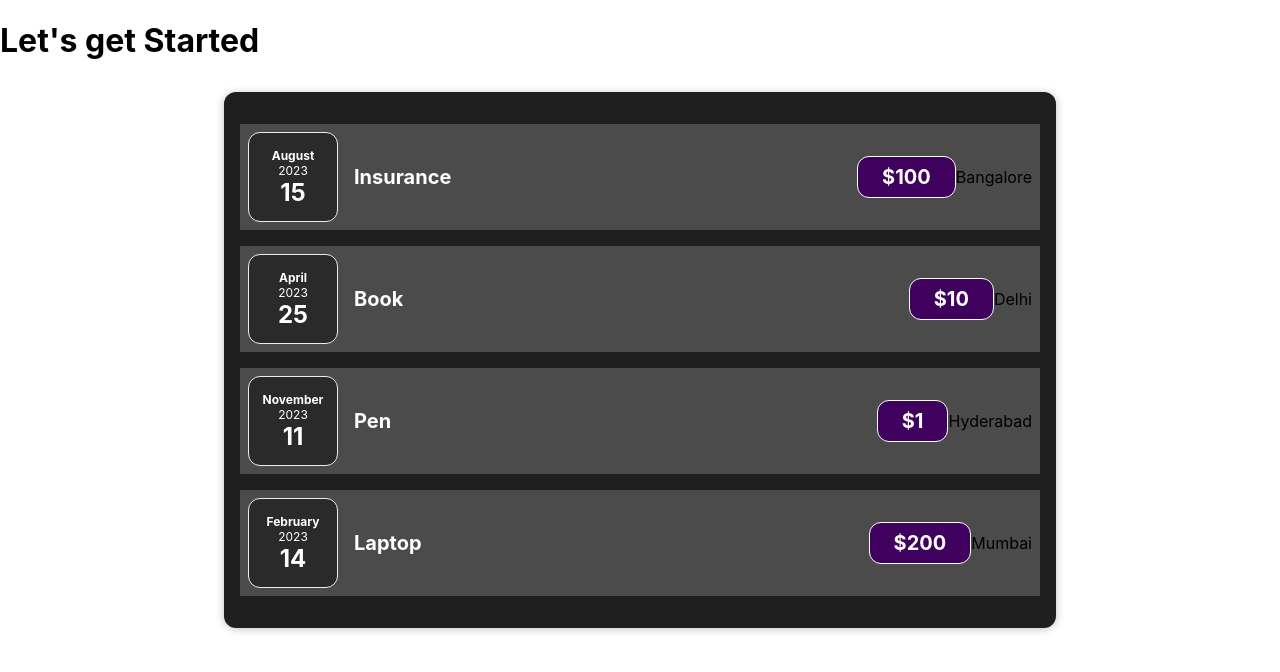
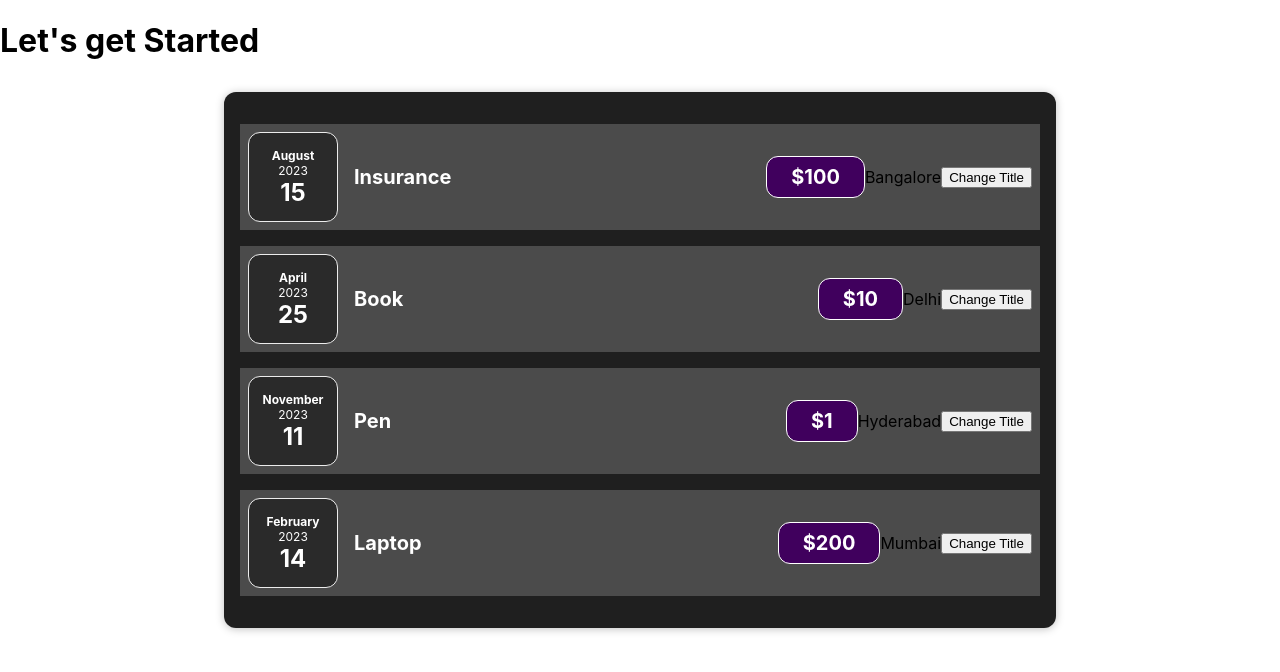
Before and after one commit to dhr7va/pro-one, a React (Create React App) app: page / in a window 1280 px wide. Shown: the top 672 px of the page. Built offline with nearby package versions, Linux system fonts and the light colour scheme.

Commit message:
onclick added

```diff
--- a/src/components/ExpenseItem.js
+++ b/src/components/ExpenseItem.js
@@ -4,7 +4,9 @@ import "./ExpenseItem.css";
 import Card from "./Card"
 
 export default function ExpenseItem(props) {
-
+    function buttonClickHandler(event) {
+        console.log("Button Clicked!");
+    }
     return (
         <Card className="expense-item">
             <ExpenseDate date={props.date} />
@@ -13,6 +15,7 @@ export default function ExpenseItem(props) {
                 <div className="expense-item__price">${props.price}</div>
             </div>
             <div className="expense-item__location">{props.location}</div>
+            <button onClick={buttonClickHandler}>Change Title</button>
         </Card>
     );
 }
```
